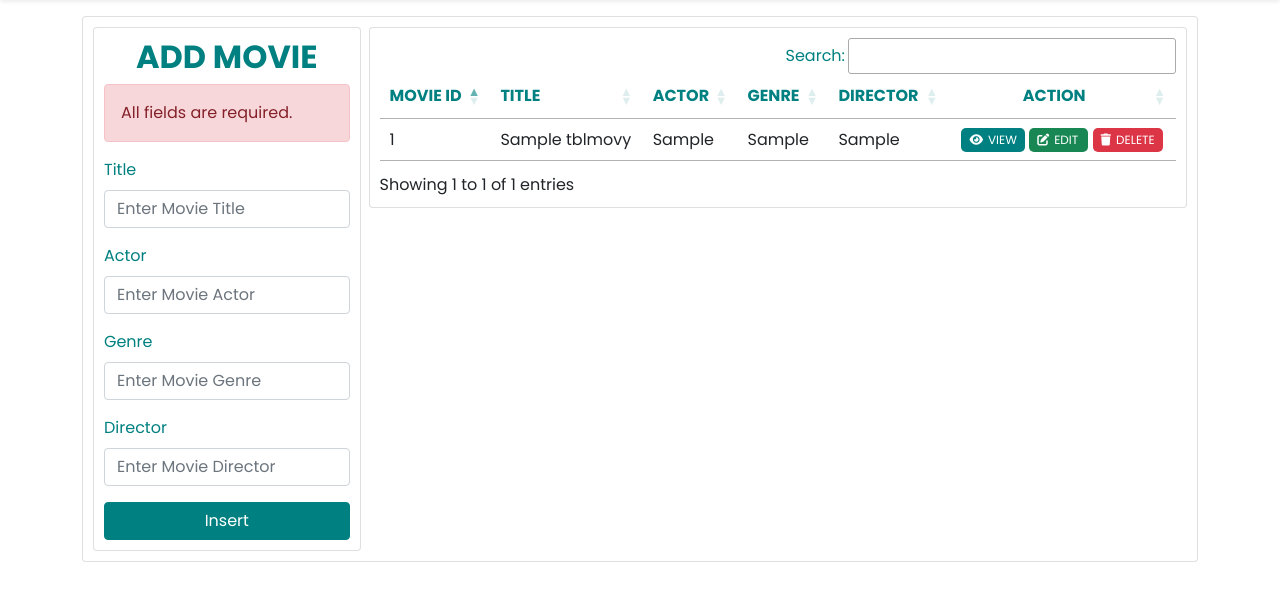
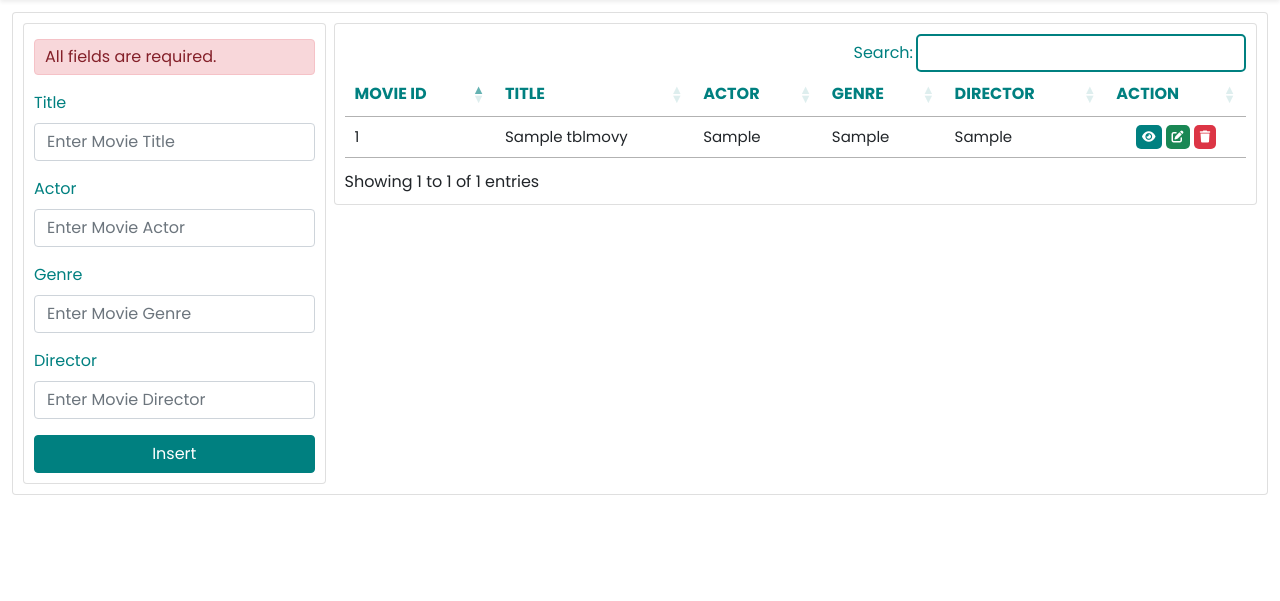
Before and after one commit to UntamedXz/movies, a PHP site: page / in a window 1280 px wide. Shown: the part 68-669 px from the top of the page. Run offline with PHP 8.4, Linux system fonts and the light colour scheme; the visitor is signed in with stand-in values (Sample User, id 1); tables that the repository leaves empty or names only in its code hold one stand-in row (values such as "Sample post"); lists and menus that the app fills with data are empty; some libraries are stand-ins or nearby versions.

Commit message:
not fully complete

```diff
--- a/includes/navbar.php
+++ b/includes/navbar.php
@@ -1,9 +1,5 @@
-<nav class="navbar navbar-expand-lg navbar-light bg-white shadow-sm">
+<nav class="navbar navbar-expand-lg navbar-light bg-white shadow-sm fixed-top mb-5">
     <div class="container">
         <a class="navbar-brand" href="#">Movie</a>
-        <button class="navbar-toggler" type="button" data-bs-toggle="collapse" data-bs-target="#navbarSupportedContent"
-            aria-controls="navbarSupportedContent" aria-expanded="false" aria-label="Toggle navigation">
-            <span class="navbar-toggler-icon"></span>
-        </button>
     </div>
 </nav>
--- a/index.php
+++ b/index.php
@@ -23,6 +23,7 @@
     $(document).ready(function() {
         $('#movie').dataTable({
             "scrollY": "55vh",
+            "scrollX": true,
             "scrollCollapse": true,
             "paging": false
         });
@@ -127,13 +128,12 @@
     </div>
 
 <!-- ADD MOVIES -->
-    <div class="container mt-3">
-        <div class="card" style="width: 100%; padding: 10px;">
-            <div class="row gx-2">
+    <div class="container-fluid mt-3">
+        <div class="card" style="width: 100%; padding: 10px; margin-top: 80px;">
+            <div class="row gx-2 gy-2">
                 <div class="col-md-3 mx-0">
                     <div class="card" style="width: 100%; padding: 10px;">
                         <form action="includes/crud.php" method="POST">
-                            <h1 style="text-align: center; font-weight: 700; font-size: 32px;">ADD MOVIE</h1>
                             <?php
                                 if(isset($_SESSION['status']) && $_SESSION['status'] == 'no input') {
                                     echo '<div class="alert alert-danger" id="required-alert" role="alert">
@@ -191,6 +191,12 @@
                                     </div>';
                                     unset($_SESSION['status']);
                                 }
+                                if(isset($_SESSION['status']) && $_SESSION['status'] == 'title already exist') {
+                                    echo '<div class="alert alert-danger" id="title-alert" role="alert">
+                                    Title already exist!
+                                    </div>';
+                                    unset($_SESSION['status']);
+                                }
                                 if(isset($_SESSION['status']) && $_SESSION['status'] == 'update unsuccessfully') {
                                     echo '<div class="alert alert-danger" id="title-alert" role="alert">
                                     Movie details update unsuccessfully!
@@ -217,15 +223,15 @@
                                 }
                             ?>
                         </form>
-                        <table id="movie" class="hover" style="border-color: teal;">
+                        <table id="movie" class="hover" style="border-color: teal; width: 100%;">
                             <thead>
-                                <tr style="white-space: nowrap;">
+                                <tr>
                                     <th scope="col">Movie ID</th>
                                     <th scope="col">Title</th>
                                     <th scope="col">Actor</th>
                                     <th scope="col">Genre</th>
                                     <th scope="col">Director</th>
-                                    <th scope="col" style="text-align: center;">Action</th>
+                                    <th scope="col">Action</th>
                                 </tr>
                             </thead>
                             <tbody>
@@ -244,12 +250,12 @@
                                     <td class="action">
                                         <center>
                                             <a href="#" class="view" data-bs-toggle="modal"
-                                                data-bs-target="#movie-detailsView"><i class="fa-solid fa-eye"></i>VIEW</a>
+                                                data-bs-target="#movie-detailsView"><i class="fa-solid fa-eye"></i></a>
                                             <a href="#" class="edit" data-bs-toggle="modal"
                                                 data-bs-target="#editModal"><i
-                                                    class="fa-solid fa-pen-to-square "></i>EDIT</a>
+                                                    class="fa-solid fa-pen-to-square "></i></a>
                                             <a href="#" class="delete" data-bs-toggle="modal"
-                                                data-bs-target="#deleteModal"><i class="fa-solid fa-trash"></i>DELETE</a>
+                                                data-bs-target="#deleteModal"><i class="fa-solid fa-trash"></i></a>
                                         </center>
                                     </td>
                                 </tr>
--- a/style.css
+++ b/style.css
@@ -69,8 +69,7 @@ table tbody tr .action a {
 table tbody tr .action .edit {
     background-color: #198754;
     color: white;
-    padding: 3px;
-    padding-right: 10px;
+    padding: 3px 6px;
     border-radius: 5px;
     font-size: 12px;
 }
@@ -78,8 +77,7 @@ table tbody tr .action .edit {
 table tbody tr .action .delete {
     background-color: #dc3545;
     color: white;
-    padding: 3px;
-    padding-right: 8px;
+    padding: 3px 6px;
     border-radius: 5px;
     font-size: 12px;
 }
@@ -87,12 +85,26 @@ table tbody tr .action .delete {
 table tbody tr .action .view {
     background-color: teal;
     color: white;
-    padding: 3px;
-    padding-right: 8px;
+    padding: 3px 6px;
     border-radius: 5px;
     font-size: 12px;
 }
 
-table tbody tr .action a i {
+table td {
+    font-size: 15px;
+}
+
+/* table tbody tr .action a i {
     padding: 0 5px;
+} */
+
+div.dataTables_wrapper div.dataTables_filter input {
+    border: 2px solid teal;
+    outline: none;
+    border-radius: 5px;
 }
+
+.alert {
+    padding: 5px 10px;
+    margin-top: 5px;
+}
```
Also changed, not shown: includes/crud.php (+36 -15 lines).
